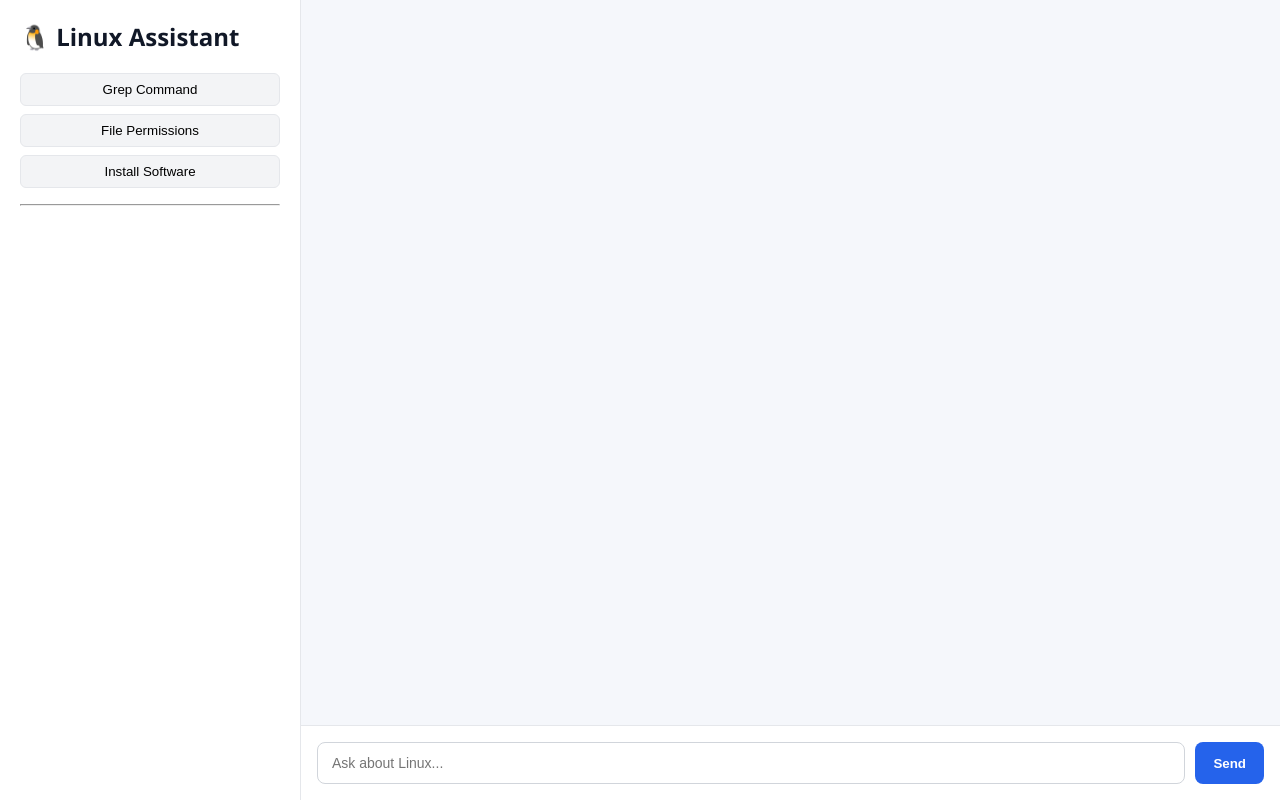
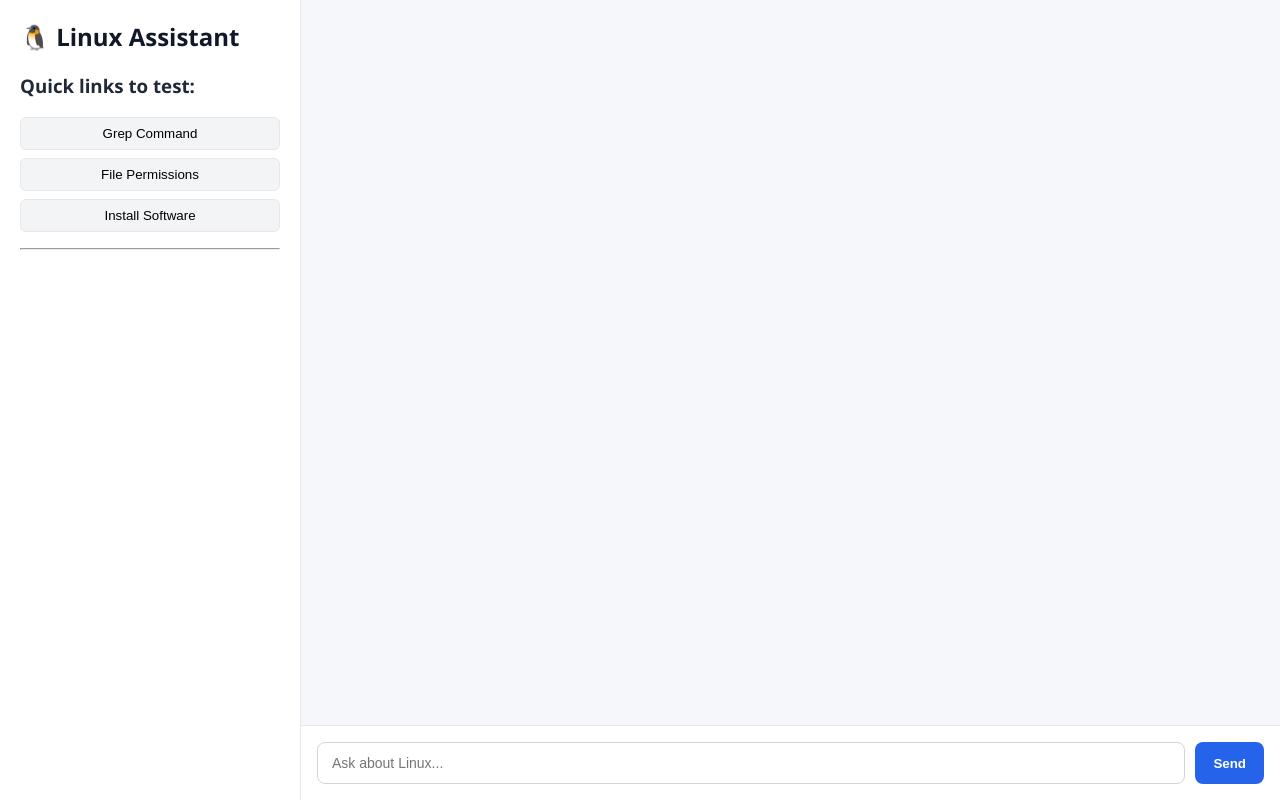
Before and after one commit to Irfan-Alaam/RAG_task_ODCRU, a FastAPI app: page / in a window 1280 px wide. Run offline with FastAPI, Linux system fonts and the light colour scheme.

Commit message:
few UI changes done

```diff
--- a/UI/template/index.html
+++ b/UI/template/index.html
@@ -8,7 +8,7 @@
 
 <div class="sidebar">
   <h2>🐧 Linux Assistant</h2>
-
+  <h3>Quick links to test:</h3>
   <button onclick="quick('What does grep command do')">Grep Command</button>
   <button onclick="quick('Explain Linux file permissions')">File Permissions</button>
   <button onclick="quick('How to install software on Ubuntu?')">Install Software</button>
```
